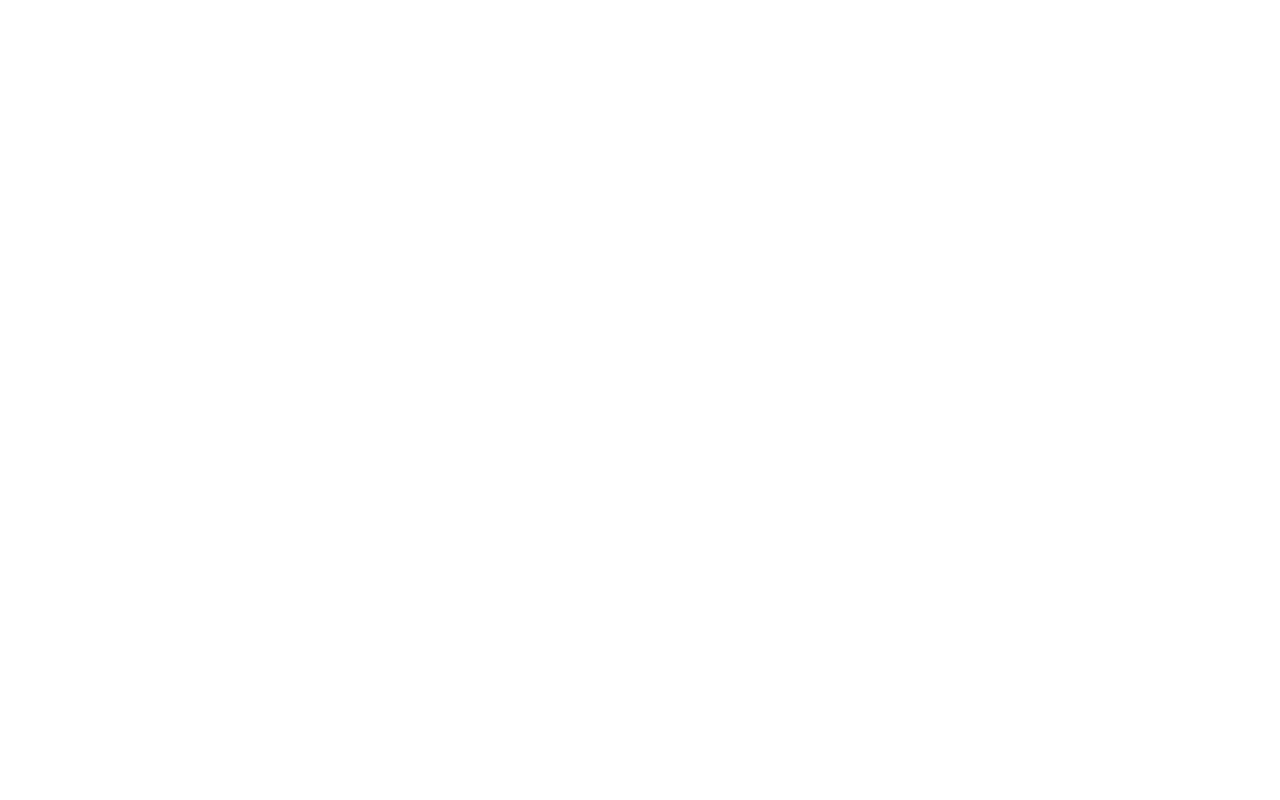
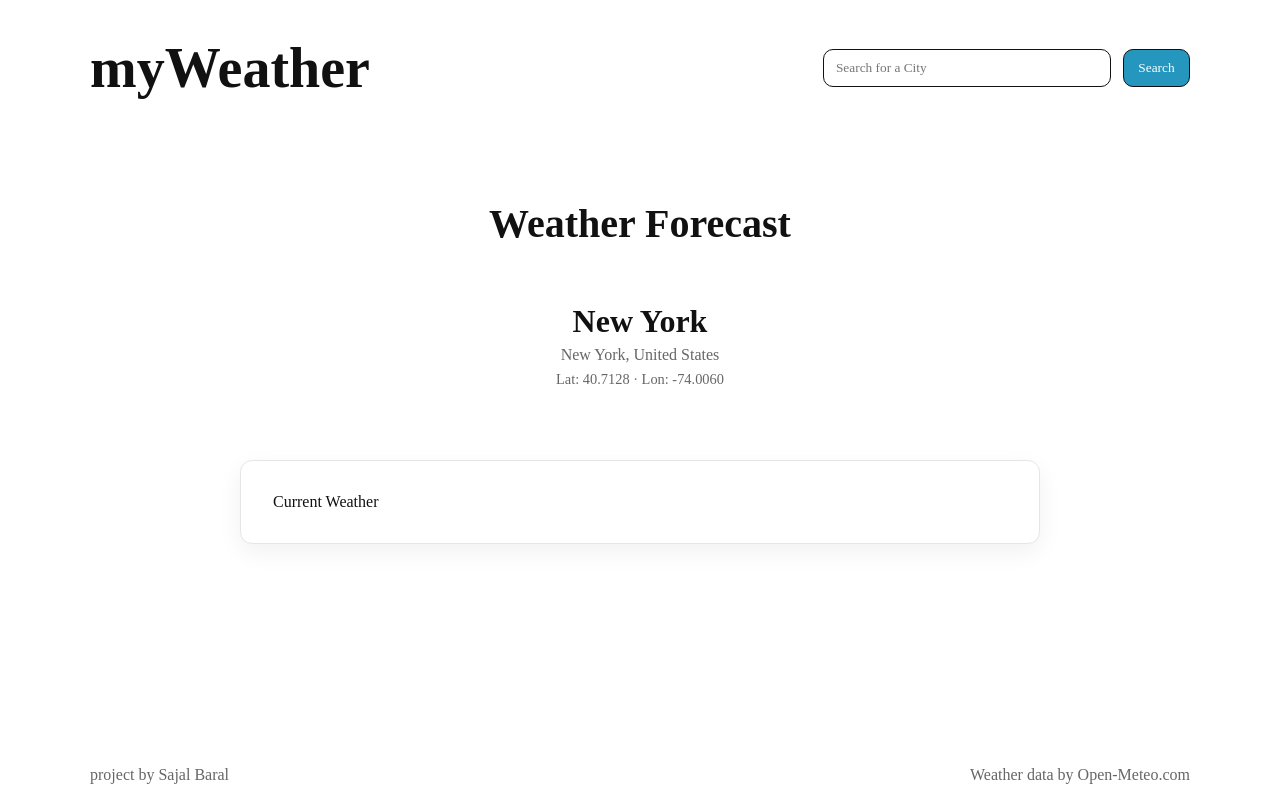
Before and after one commit to sajalbaral/weather, a plain HTML site: page index.html in a window 1280 px wide. Drawn offline with Linux system fonts and the light colour scheme.

Commit message:
designed, styled, and implemented the page layout

```diff
--- a/index.html
+++ b/index.html
@@ -4,8 +4,44 @@
     <meta charset="UTF-8" />
     <meta name="viewport" content="width=device-width, initial-scale=1.0" />
     <link rel="stylesheet" href="style.css" />
-    <link rel="scrip" href="script.js" />
+    <script src="script.js"></script>
     <title>Weather</title>
   </head>
-  <body></body>
+  <body>
+    <header class="topbar">
+      <nav class="container nav">
+        <h1 id="title">myWeather</h1>
+
+        <div class="search">
+          <input
+            type="text"
+            id="search-input"
+            placeholder="Search for a City"
+          />
+          <button id="search-btn">Search</button>
+        </div>
+      </nav>
+    </header>
+
+    <main class="container main">
+      <h2>Weather Forecast</h2>
+
+      <section class="location">
+        <h3 class="city">New York</h3>
+        <p class="region">New York, United States</p>
+        <p class="coords">Lat: 40.7128 · Lon: -74.0060</p>
+      </section>
+
+      <section class="card">
+        <p>Current Weather</p>
+      </section>
+    </main>
+
+    <footer class="footer">
+      <div class="container footer-inner">
+        <p>project by Sajal Baral</p>
+        <p>Weather data by Open-Meteo.com</p>
+      </div>
+    </footer>
+  </body>
 </html>
--- a/style.css
+++ b/style.css
@@ -1,5 +1,141 @@
+:root {
+  --blue: #2596be;
+  --bg: #ffffff;
+  --text: #111111;
+  --muted: #666666;
+  --card: #ffffff;
+  --border: #e6e6e6;
+}
+
 * {
   box-sizing: border-box;
   margin: 0;
   padding: 0;
+  font-family: "Merriweather", serif;
 }
+
+body {
+  min-height: 100vh;
+  background: var(--bg);
+  color: var(--text);
+  display: flex;
+  flex-direction: column;
+}
+
+.container {
+  width: min(1100px, 100% - 3rem);
+  margin: 0 auto;
+}
+
+.topbar {
+  padding: 2.5rem 0;
+}
+
+.nav {
+  display: flex;
+  align-items: center;
+  justify-content: space-between;
+  gap: 2rem;
+}
+
+#title {
+  font-size: 3.5rem;
+  line-height: 1;
+}
+
+.search {
+  display: flex;
+  gap: 0.75rem;
+  align-items: center;
+}
+
+#search-input {
+  padding: 0.65rem 0.75rem;
+  width: 18rem;
+  border-radius: 10px;
+  border: #111111 1px solid;
+}
+
+#search-btn {
+  background: var(--blue);
+  color: white;
+  padding: 0.65rem 0.9rem;
+  border-radius: 10px;
+  cursor: pointer;
+  border: #111111 1px solid;
+}
+
+.main {
+  padding: 4rem 0;
+  text-align: center;
+  display: flex;
+  flex-direction: column;
+  gap: 2rem;
+}
+
+h2 {
+  font-size: 2.5rem;
+}
+
+.card {
+  margin: 0 auto;
+  width: min(800px, 100%);
+  padding: 2rem;
+  border-radius: 12px;
+  background: var(--card);
+  border: 1px solid var(--border);
+  box-shadow: 0 8px 24px rgba(0, 0, 0, 0.06);
+  text-align: left;
+}
+
+.footer {
+  margin-top: auto;
+  padding: 1rem 0;
+  color: var(--muted);
+}
+
+.footer-inner {
+  display: flex;
+  justify-content: space-between;
+  gap: 1rem;
+  font-size: 1rem;
+}
+
+.location {
+  display: flex;
+  flex-direction: column;
+  align-items: center;
+  gap: 0.4rem;
+  margin-top: 1.5rem;
+  margin-bottom: 2.5rem;
+  text-align: center;
+}
+
+.city {
+  font-size: 2rem;
+  font-weight: 600;
+}
+
+.region {
+  font-size: 1rem;
+  color: var(--muted);
+}
+
+.coords {
+  font-size: 0.9rem;
+  color: var(--muted);
+}
+
+.location-btn {
+  margin-top: 1rem;
+  background: var(--blue);
+  color: white;
+  border: none;
+  padding: 0.6rem 1rem;
+  border-radius: 8px;
+  cursor: pointer;
+}
+
+.location-btn:hover {
+  opacity: 0.9;
+}
```
